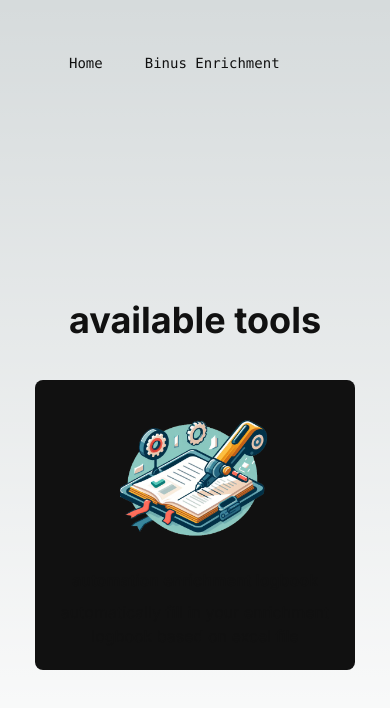
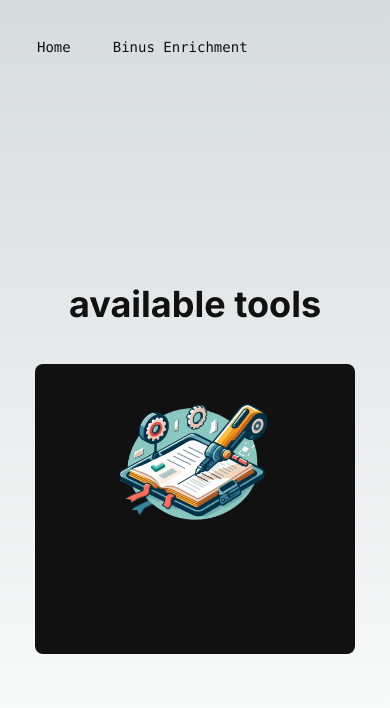
Before and after one commit to winstonkhoe/tools, a Next.js app: page / in a window 390 px wide. Shown: the top 708 px of the page. Built offline with nearby package versions, Linux system fonts and the light colour scheme.

Commit message:
style: adjust style for mobile

```diff
--- a/src/app/binus-enrichment/page.tsx
+++ b/src/app/binus-enrichment/page.tsx
@@ -97,7 +97,7 @@ export default function BinusEnrichment() {
           </span>
         </div>
       )}
-      <div className='flex flex-col gap-6 w-96'>
+      <div className='flex flex-col gap-6 w-72 sm:w-96'>
         {attemptCount > 0 && (
           <div className='flex justify-center gap-4'>
             <h2 className='text-center font-bold lowercase'>Last Attempt</h2>
--- a/src/components/Navigation.tsx
+++ b/src/components/Navigation.tsx
@@ -18,7 +18,7 @@ const NavigationBarItem = ({ href, text }: Props) => {
 
 const NavigationBar = () => {
   return (
-    <div className='relative w-full items-center font-mono text-sm flex px-14 py-10 gap-4'>
+    <div className='relative w-full items-center font-mono text-sm flex px-6 md:px-14 py-6 md:py-10 gap-4'>
       {Object.entries(routes).map(([key, route], index) => {
         return (
           <NavigationBarItem
```
